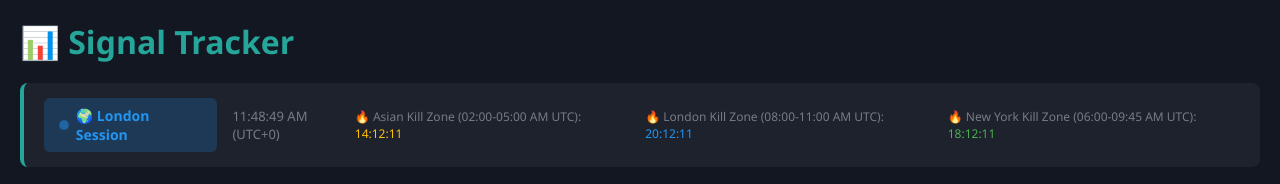
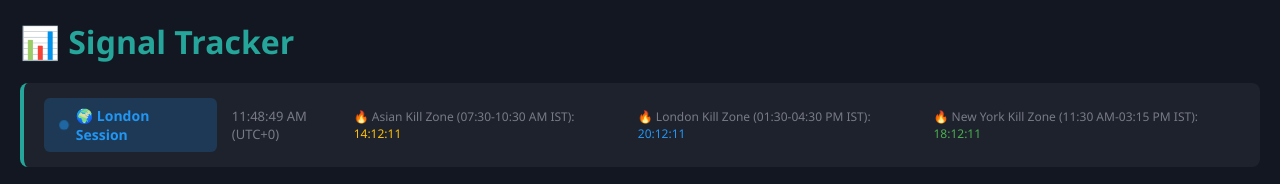
Before and after one commit to hritthikroy/TRADEBOT, a plain HTML site: page signal-tracker.html in a window 1280 px wide. Shown: the top 184 px of the page. Drawn offline with Linux system fonts and the light colour scheme.

Commit message:
Display kill zone times in IST instead of UTC

```diff
--- a/signal-tracker.html
+++ b/signal-tracker.html
@@ -419,13 +419,13 @@
             </div>
             <div class="session-details">
                 <div class="session-detail">
-                    <span>🔥 Asian Kill Zone (02:00-05:00 AM UTC): <span id="asianKZ">--:--:--</span></span>
+                    <span>🔥 Asian Kill Zone (07:30-10:30 AM IST): <span id="asianKZ">--:--:--</span></span>
                 </div>
                 <div class="session-detail">
-                    <span>🔥 London Kill Zone (08:00-11:00 AM UTC): <span id="londonKZ">--:--:--</span></span>
+                    <span>🔥 London Kill Zone (01:30-04:30 PM IST): <span id="londonKZ">--:--:--</span></span>
                 </div>
                 <div class="session-detail">
-                    <span>🔥 New York Kill Zone (06:00-09:45 AM UTC): <span id="nyKZ">--:--:--</span></span>
+                    <span>🔥 New York Kill Zone (11:30 AM-03:15 PM IST): <span id="nyKZ">--:--:--</span></span>
                 </div>
             </div>
         </div>
```
